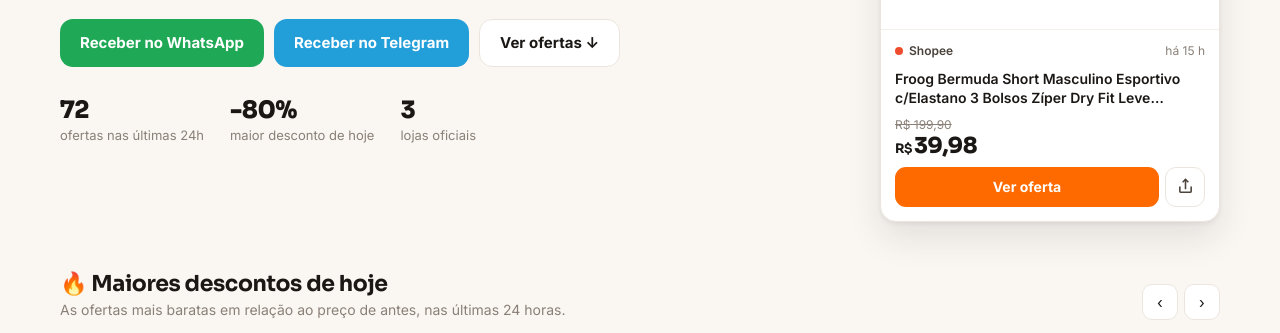
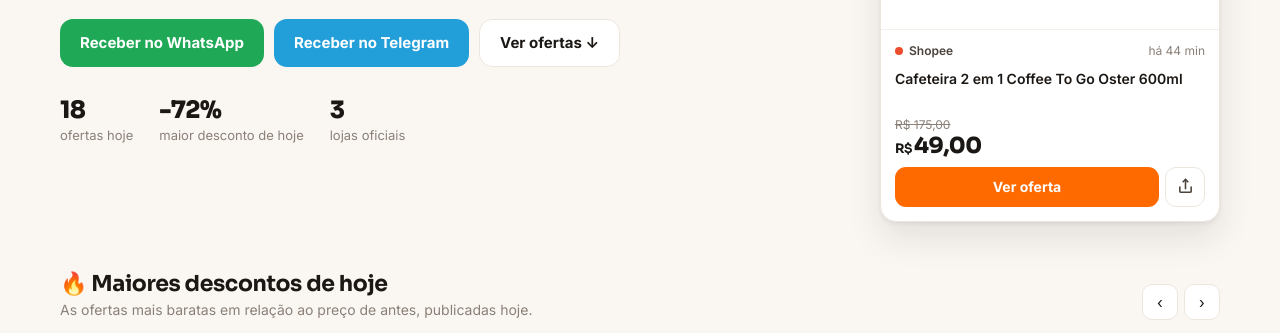
Before and after one commit to acheibaratopromos/acheibaratopromos.github.io, a plain HTML site: page index.html in a window 1280 px wide. Shown: the part 440-773 px from the top of the page. Drawn offline with Linux system fonts and the light colour scheme; grey boxes are pictures that could not be loaded.

Commit message:
Site: 'de hoje' = desde a meia-noite

```diff
--- a/index.html
+++ b/index.html
@@ -200,7 +200,7 @@
         <a class="btn ghost hide-sm" href="#ofertas">Ver ofertas ↓</a>
       </div>
       <div class="stats" id="stats" hidden>
-        <div><b id="sToday">–</b><span>ofertas nas últimas 24h</span></div>
+        <div><b id="sToday">–</b><span>ofertas hoje</span></div>
         <div><b id="sTop">–</b><span>maior desconto de hoje</span></div>
         <div><b>3</b><span>lojas oficiais</span></div>
       </div>
@@ -210,7 +210,7 @@
 
   <main class="wrap">
     <section class="block" id="destaques" hidden>
-      <div class="head"><div><h2>🔥 Maiores descontos de hoje</h2><p>As ofertas mais baratas em relação ao preço de antes, nas últimas 24 horas.</p></div>
+      <div class="head"><div><h2>🔥 Maiores descontos de hoje</h2><p>As ofertas mais baratas em relação ao preço de antes, publicadas hoje.</p></div>
         <div class="arrows"><button type="button" data-rail="topRail" data-dir="-1" aria-label="Anterior">‹</button><button type="button" data-rail="topRail" data-dir="1" aria-label="Próximo">›</button></div></div>
       <div class="rail" id="topRail"></div>
     </section>
@@ -366,7 +366,9 @@
   fetch('ofertas.json?' + Date.now()).then((r) => (r.ok ? r.json() : null)).then((data) => {
     all = ((data && data.ofertas) || []).filter((o) => LINK_OK.test(o.link || ''))
     if (!all.length) { $('lista').replaceChildren(el('p', 'empty', 'As ofertas de hoje já já aparecem aqui.')); return }
-    const day = offersOnly().filter((o) => Date.now() - o.at < 86400e3)
+    // "Hoje" = since midnight (23/11: offers from last night still showed up as today's).
+    const midnight = new Date().setHours(0, 0, 0, 0)
+    const day = offersOnly().filter((o) => o.at >= midnight)
     const top = [...day].filter((o) => off(o) >= 20).sort((a, b) => off(b) - off(a))
     $('live').textContent = `Nova oferta ${ago(all[0].at)}`
     $('sToday').textContent = String(day.length)
```
